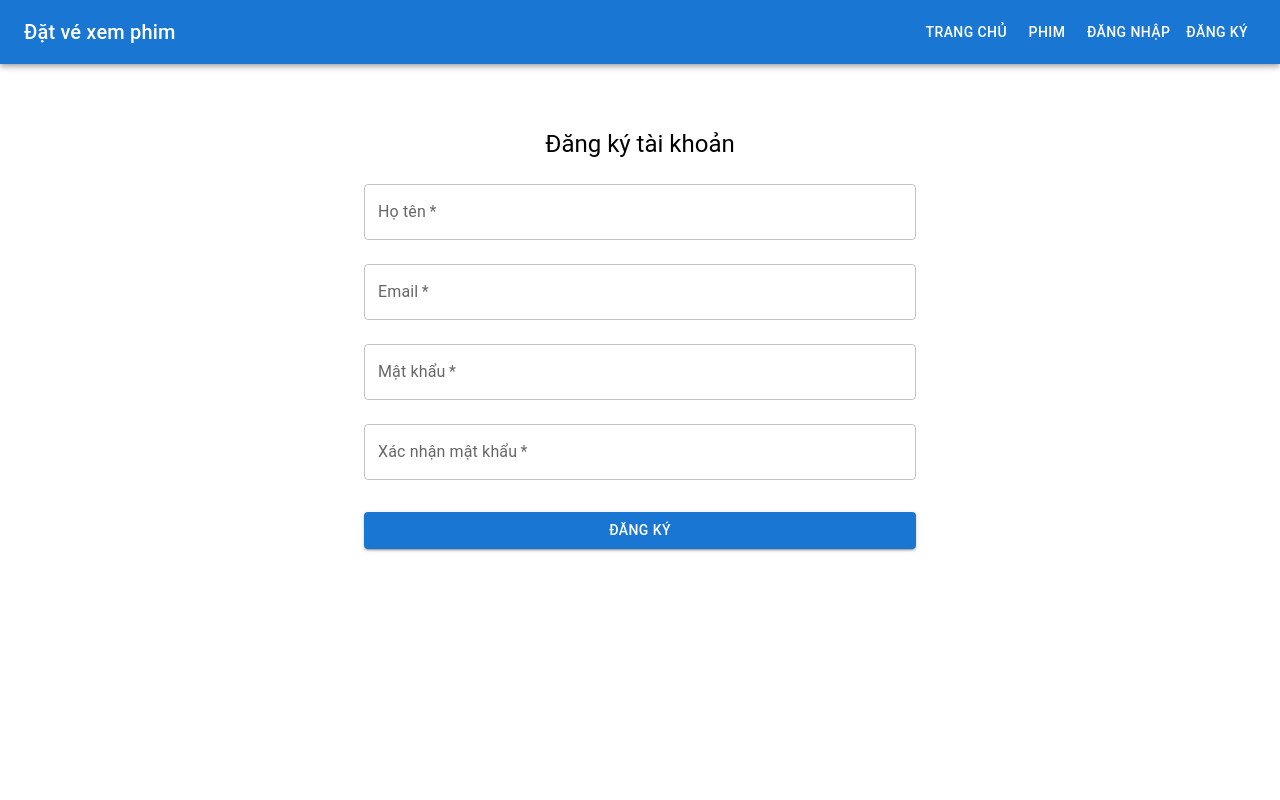
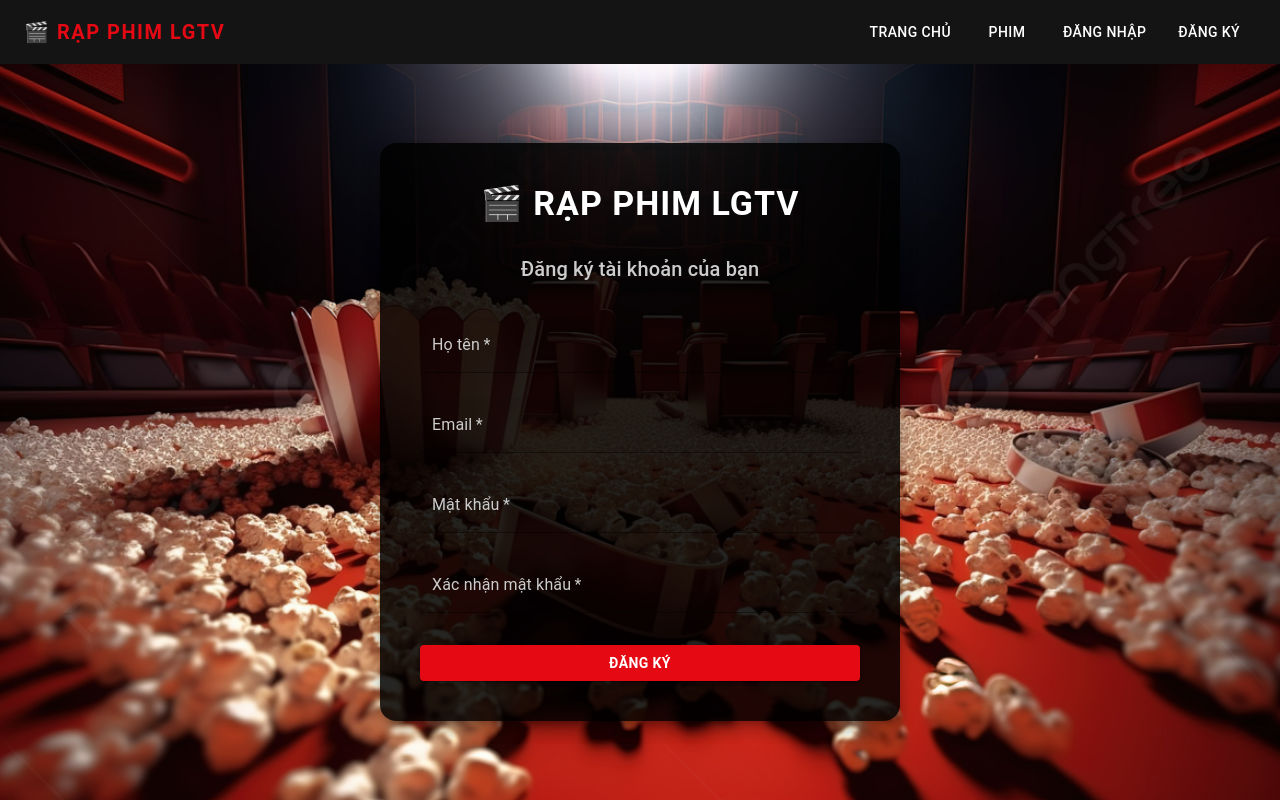
Before and after one commit to BanhCute/DatLichXemPhim, a React (Create React App) app in the folder frontend/: page /register in a window 1280 px wide. Built offline with nearby package versions, Linux system fonts and the light colour scheme.

Commit message:
Add Footer component and enhance layout in App.js; update Login and Register styles

```diff
--- a/frontend/src/App.js
+++ b/frontend/src/App.js
@@ -1,6 +1,9 @@
 import React from "react";
 import { BrowserRouter, Routes, Route } from "react-router-dom";
+import { Box } from "@mui/material";
 import Navbar from "./components/Layout/Navbar";
+import Footer from "./components/Layout/Footer"; // 👉 import Footer ở đây
+
 import MoviesList from "./components/Movies/MoviesList";
 import MovieDetail from "./components/Movies/MovieDetail";
 import Login from "./components/Auth/Login";
@@ -12,21 +15,25 @@
 function App() {
   return (
     <BrowserRouter>
+      <Box sx={{ display: "flex", flexDirection: "column", minHeight: "100vh" }}>
         <Navbar />
+        <Box component="main" sx={{ flexGrow: 1 }}>
           <Routes>
             {/* Public Routes */}
             <Route path="/" element={<MoviesList />} />
             <Route path="/login" element={<Login />} />
             <Route path="/register" element={<Register />} />
 
-        {/* Protected Routes - sau này sẽ thêm auth check */}
+            {/* Protected Routes (sau này thêm auth check) */}
             <Route path="/movies" element={<MoviesList />} />
             <Route path="/movies/:id" element={<MovieDetail />} />
             <Route path="/booking/:showTimeId" element={<SeatSelection />} />
             <Route path="/booking/confirm" element={<BookingConfirmation />} />
             <Route path="/profile" element={<Profile />} />
           </Routes>
-
+        </Box>
+        <Footer />
+      </Box>
     </BrowserRouter>
   );
 }
--- a/frontend/src/components/Auth/Login.jsx
+++ b/frontend/src/components/Auth/Login.jsx
@@ -1,5 +1,12 @@
 import React, { useState } from "react";
-import { Box, TextField, Button, Typography, Container } from "@mui/material";
+import {
+  Box,
+  TextField,
+  Button,
+  Typography,
+  Container,
+  Paper,
+} from "@mui/material";
 
 const Login = () => {
   const [formData, setFormData] = useState({
@@ -17,19 +24,17 @@
       body: JSON.stringify(formData),
     })
       .then((res) => {
-        console.log("📩 Response thô:", res)
+        console.log("📩 Response thô:", res);
         if (!res.ok) {
           throw new Error("Đăng nhập không thành công");
         }
         return res.json();
       })
       .then((data) => {
-        console.log("✅ Đăng nhập thành công! Dữ liệu trả về:", data)
+        console.log("✅ Đăng nhập thành công! Dữ liệu trả về:", data);
         localStorage.setItem("token", data.data);
         window.location.href = "/movies";
-
         window.dispatchEvent(new Event("storage"));
-
       })
       .catch((err) => {
         alert(err.message);
@@ -37,19 +42,48 @@
   };
 
   return (
-    <Container maxWidth="sm">
     <Box
   sx={{
-          mt: 8,
+    position: "fixed",
+    top: "64px", // nếu có navbar cao 64px
+    left: 0,
+    right: 0,
+    bottom: 0,
+    backgroundImage: 'url("/images/anhNen/anhNenAuth.jpg")',
+    backgroundSize: "cover",
+    backgroundPosition: "center",
     display: "flex",
-          flexDirection: "column",
     alignItems: "center",
+    justifyContent: "center",
+    px: 2,
   }}
 >
-        <Typography component="h1" variant="h5">
-          Đăng nhập
+
+
+      <Container maxWidth="sm">
+  <Paper
+    elevation={10}
+    sx={{
+      p: 5,
+      backgroundColor: "rgba(0, 0, 0, 0.85)",
+      borderRadius: 4,
+      color: "#fff",
+      width: "100%",
+    }}
+  >
+          <Typography
+            component="h1"
+            variant="h4"
+            align="center"
+            gutterBottom
+            sx={{ fontWeight: "bold", letterSpacing: 1 }}
+          >
+            🎬 RẠP PHIM LGTV
           </Typography>
-        <Box component="form" onSubmit={handleSubmit} sx={{ mt: 1 }}>
+          <Typography variant="h6" align="center" sx={{ mb: 2 }}>
+            Đăng nhập tài khoản của bạn
+          </Typography>
+          <Box component="form" onSubmit={handleSubmit}>
             <TextField
               margin="normal"
               required
@@ -58,6 +92,9 @@
               name="email"
               autoComplete="email"
               autoFocus
+              variant="filled"
+              InputProps={{ style: { color: "#fff" } }}
+              InputLabelProps={{ style: { color: "#ccc" } }}
               value={formData.email}
               onChange={(e) =>
                 setFormData({ ...formData, email: e.target.value })
@@ -70,6 +107,9 @@
               name="password"
               label="Mật khẩu"
               type="password"
+              variant="filled"
+              InputProps={{ style: { color: "#fff" } }}
+              InputLabelProps={{ style: { color: "#ccc" } }}
               value={formData.password}
               onChange={(e) =>
                 setFormData({ ...formData, password: e.target.value })
@@ -79,13 +119,21 @@
               type="submit"
               fullWidth
               variant="contained"
-            sx={{ mt: 3, mb: 2 }}
+              sx={{
+                mt: 3,
+                backgroundColor: "#e50914",
+                fontWeight: "bold",
+                "&:hover": {
+                  backgroundColor: "#b81d24",
+                },
+              }}
             >
               Đăng nhập
             </Button>
           </Box>
+        </Paper>
+      </Container>
     </Box>
-    </Container>
   );
 };
 
--- a/frontend/src/components/Auth/Register.jsx
+++ b/frontend/src/components/Auth/Register.jsx
@@ -1,5 +1,12 @@
 import React, { useState } from "react";
-import { Box, TextField, Button, Typography, Container } from "@mui/material";
+import {
+  Box,
+  TextField,
+  Button,
+  Typography,
+  Paper,
+} from "@mui/material";
+import MovieIcon from "@mui/icons-material/Movie";
 
 const Register = () => {
   const [formData, setFormData] = useState({
@@ -11,31 +18,74 @@
 
   const handleSubmit = (e) => {
     e.preventDefault();
-    // Xử lý đăng ký
+    console.log("Thông tin đăng ký:", formData);
   };
 
   return (
-    <Container maxWidth="sm">
-      <Box
+    <Box
+      sx={{
+        position: "fixed",
+        top: "64px",
+        left: 0,
+        right: 0,
+        bottom: 0,
+        backgroundImage: 'url("/images/anhNen/anhNenAuth.jpg")',
+        backgroundSize: "cover",
+        backgroundPosition: "center",
+        display: "flex",
+        alignItems: "center",
+        justifyContent: "center",
+        px: 2,
+      }}
+    >
+      <Paper
+        elevation={10}
         sx={{
-          mt: 8,
-          display: "flex",
-          flexDirection: "column",
-          alignItems: "center",
+          p: 5,
+          backgroundColor: "rgba(0, 0, 0, 0.85)",
+          borderRadius: 4,
+          color: "#fff",
+          width: "100%",
+          maxWidth: 440,
         }}
       >
-        <Typography component="h1" variant="h5">
-          Đăng ký tài khoản
+        <Box
+  sx={{
+    display: "flex",
+    justifyContent: "center",
+    mb: 2,
+  }}
+>
+  <Typography
+    component="h1"
+    variant="h4"
+    align="center"
+    gutterBottom
+    sx={{ fontWeight: "bold", letterSpacing: 1, color: "#fff" }}
+  >
+    🎬 RẠP PHIM LGTV
+  </Typography>
+</Box>
+
+
+        <Typography variant="h6" align="center" sx={{ mb: 2, color: "#ccc" }}>
+          Đăng ký tài khoản của bạn
         </Typography>
-        <Box component="form" onSubmit={handleSubmit} sx={{ mt: 1 }}>
+
+        <Box component="form" onSubmit={handleSubmit}>
           <TextField
             margin="normal"
             required
             fullWidth
             label="Họ tên"
             name="name"
+            variant="filled"
+            InputProps={{ style: { color: "#fff" } }}
+            InputLabelProps={{ style: { color: "#ccc" } }}
             value={formData.name}
-            onChange={(e) => setFormData({ ...formData, name: e.target.value })}
+            onChange={(e) =>
+              setFormData({ ...formData, name: e.target.value })
+            }
           />
           <TextField
             margin="normal"
@@ -44,6 +94,9 @@
             label="Email"
             name="email"
             type="email"
+            variant="filled"
+            InputProps={{ style: { color: "#fff" } }}
+            InputLabelProps={{ style: { color: "#ccc" } }}
             value={formData.email}
             onChange={(e) =>
               setFormData({ ...formData, email: e.target.value })
@@ -56,6 +109,9 @@
             label="Mật khẩu"
             name="password"
             type="password"
+            variant="filled"
+            InputProps={{ style: { color: "#fff" } }}
+            InputLabelProps={{ style: { color: "#ccc" } }}
             value={formData.password}
             onChange={(e) =>
               setFormData({ ...formData, password: e.target.value })
@@ -68,6 +124,9 @@
             label="Xác nhận mật khẩu"
             name="confirmPassword"
             type="password"
+            variant="filled"
+            InputProps={{ style: { color: "#fff" } }}
+            InputLabelProps={{ style: { color: "#ccc" } }}
             value={formData.confirmPassword}
             onChange={(e) =>
               setFormData({ ...formData, confirmPassword: e.target.value })
@@ -77,13 +136,20 @@
             type="submit"
             fullWidth
             variant="contained"
-            sx={{ mt: 3, mb: 2 }}
+            sx={{
+              mt: 3,
+              backgroundColor: "#e50914",
+              fontWeight: "bold",
+              "&:hover": {
+                backgroundColor: "#b81d24",
+              },
+            }}
           >
             Đăng ký
           </Button>
         </Box>
-      </Box>
-    </Container>
+      </Paper>
+    </Box>
   );
 };
 
--- /dev/null
+++ b/frontend/src/components/Layout/Footer.jsx
@@ -0,0 +1,51 @@
+import React from "react";
+import { Box, Typography, Link } from "@mui/material";
+
+const Footer = () => {
+  return (
+    <Box
+      component="footer"
+      sx={{
+        backgroundColor: "#141414",
+        color: "#fff",
+        py: 3,
+        px: 2,
+        mt: "auto",
+        textAlign: "center",
+        borderTop: "1px solid #333",
+      }}
+    >
+      <Typography variant="body2" sx={{ mb: 1 }}>
+        🎬 <strong style={{ color: "#e50914" }}>RẠP PHIM LGTV</strong> – Trải nghiệm mua vé xem phim tại nhà
+      </Typography>
+      <Typography variant="body2" sx={{ fontSize: 14, color: "#aaa" }}>
+        © {new Date().getFullYear()} LGTV. All rights reserved.
+      </Typography>
+      <Box mt={1}>
+        <Link
+          href="#"
+          underline="hover"
+          sx={{ color: "#ccc", mx: 1, "&:hover": { color: "#e50914" } }}
+        >
+          Chính sách bảo mật
+        </Link>
+        <Link
+          href="#"
+          underline="hover"
+          sx={{ color: "#ccc", mx: 1, "&:hover": { color: "#e50914" } }}
+        >
+          Điều khoản dịch vụ
+        </Link>
+        <Link
+          href="#"
+          underline="hover"
+          sx={{ color: "#ccc", mx: 1, "&:hover": { color: "#e50914" } }}
+        >
+          Liên hệ
+        </Link>
+      </Box>
+    </Box>
+  );
+};
+
+export default Footer;
--- a/frontend/src/components/Layout/Navbar.jsx
+++ b/frontend/src/components/Layout/Navbar.jsx
@@ -14,7 +14,7 @@
   const handleLogout = () => {
     localStorage.removeItem("token");
     setIsLoggedIn(false);
-    navigate("/login"); // hoặc "/"
+    navigate("/login");
   };
 
   useEffect(() => {
@@ -23,37 +23,88 @@
       setIsLoggedIn(!!token);
     };
 
-    checkToken(); // lần đầu render
-
-    window.addEventListener("storage", checkToken); // cập nhật khi có event
+    checkToken();
+    window.addEventListener("storage", checkToken);
 
     return () => window.removeEventListener("storage", checkToken);
   }, []);
 
   return (
-    <AppBar position="static">
-      <Toolbar>
-        <Typography variant="h6" component="div" sx={{ flexGrow: 1 }}>
-          Đặt vé xem phim
+    <AppBar
+      position="static"
+      sx={{
+        backgroundColor: "#141414",
+        boxShadow: "0 2px 10px rgba(0, 0, 0, 0.8)",
+      }}
+    >
+      <Toolbar sx={{ display: "flex", justifyContent: "space-between" }}>
+        <Typography
+          variant="h6"
+          sx={{
+            fontWeight: "bold",
+            color: "#e50914",
+            letterSpacing: 1.5,
+          }}
+        >
+          🎬 RẠP PHIM LGTV
         </Typography>
         <Box>
-          <Button color="inherit" component={Link} to="/">
+          <Button
+            component={Link}
+            to="/"
+            sx={{
+              color: "#fff",
+              mx: 1,
+              "&:hover": { color: "#e50914" },
+            }}
+          >
             Trang chủ
           </Button>
-          <Button color="inherit" component={Link} to="/movies">
+          <Button
+            component={Link}
+            to="/movies"
+            sx={{
+              color: "#fff",
+              mx: 1,
+              "&:hover": { color: "#e50914" },
+            }}
+          >
             Phim
           </Button>
 
           {isLoggedIn ? (
-            <Button color="inherit" onClick={handleLogout}>
+            <Button
+              onClick={handleLogout}
+              sx={{
+                color: "#fff",
+                mx: 1,
+                "&:hover": { color: "#e50914" },
+              }}
+            >
               Đăng xuất
             </Button>
           ) : (
-            <Button color="inherit" component={Link} to="/login">
+            <Button
+              component={Link}
+              to="/login"
+              sx={{
+                color: "#fff",
+                mx: 1,
+                "&:hover": { color: "#e50914" },
+              }}
+            >
               Đăng nhập
             </Button>
           )}
-          <Button color="inherit" component={Link} to="/register">
+          <Button
+            component={Link}
+            to="/register"
+            sx={{
+              color: "#fff",
+              mx: 1,
+              "&:hover": { color: "#e50914" },
+            }}
+          >
             Đăng ký
           </Button>
         </Box>
```
Also changed, not shown: frontend/public/images/anhNen/anhNenAuth.jpg (added). Lines whose indentation alone changed are shown as unchanged.
